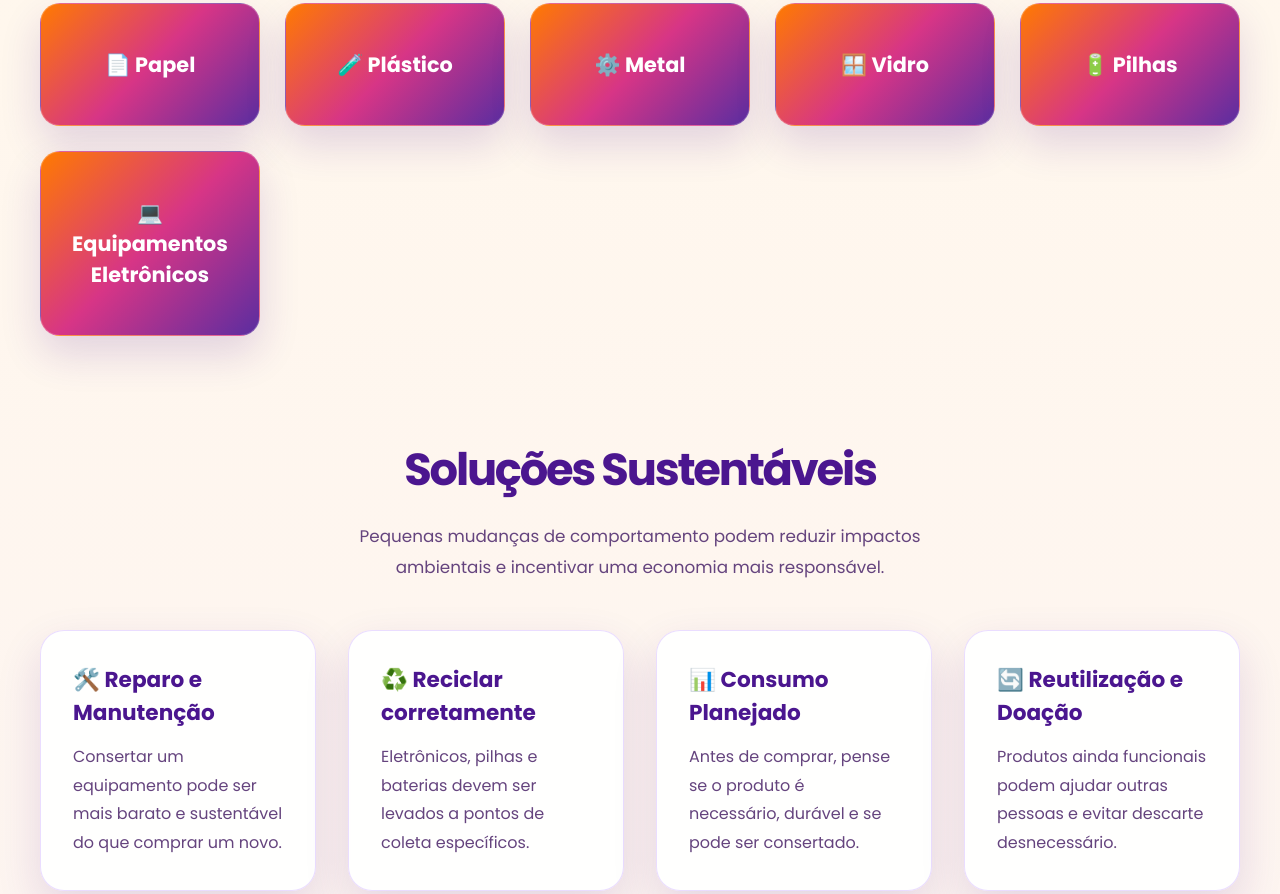
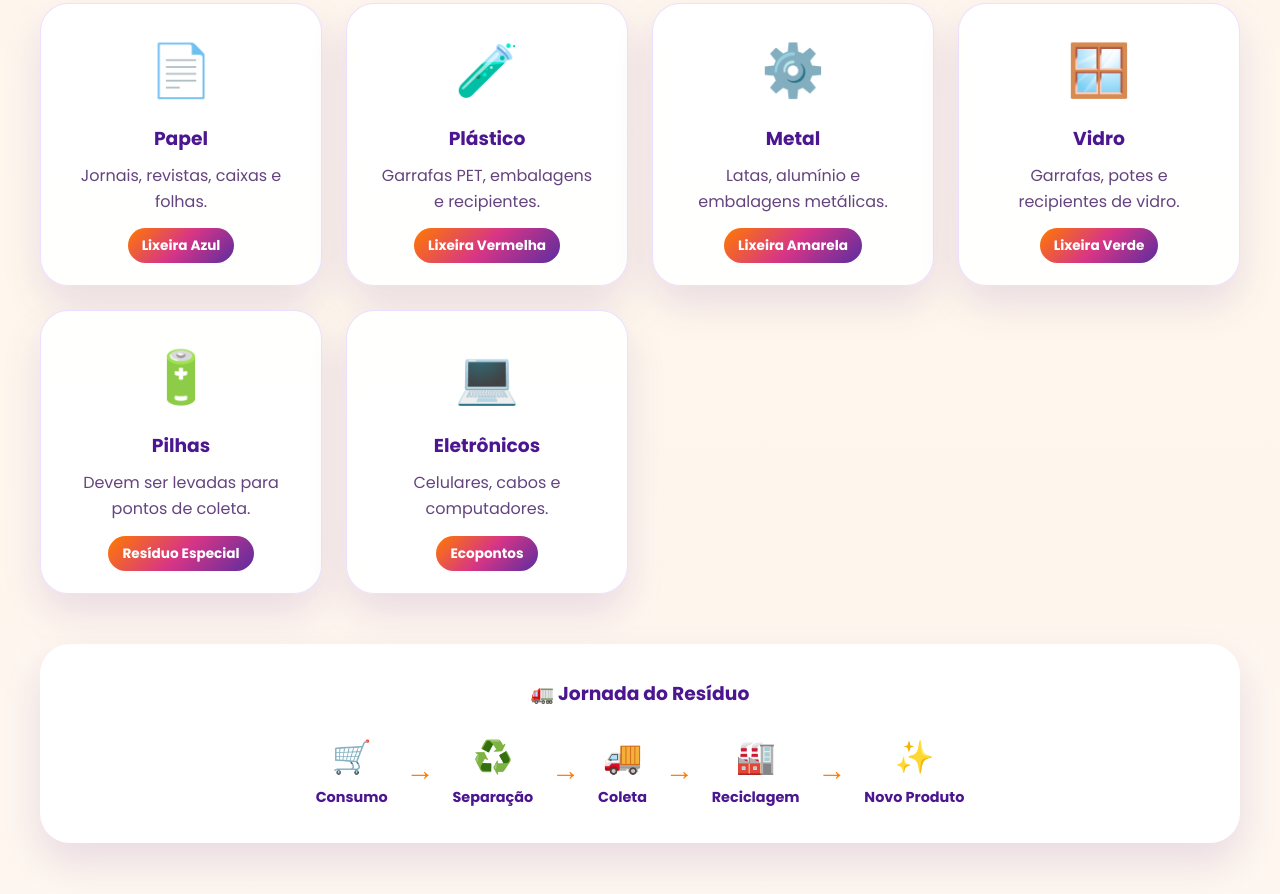
Before and after one commit to leticia-sanders/projeto_integrador, a plain HTML site: page index.html in a window 1280 px wide. Shown: the part 3609-4503 px from the top of the page. Drawn offline with Linux system fonts and the light colour scheme.

Commit message:
Add files via upload

```diff
--- a/index.html
+++ b/index.html
@@ -1244,6 +1244,21 @@
             }
         }
 
+
+.recycle-grid-modern{display:grid;grid-template-columns:repeat(auto-fit,minmax(240px,1fr));gap:24px;margin-top:40px}
+.recycle-card{background:rgba(255,255,255,.95);border-radius:28px;padding:28px;text-align:center;box-shadow:0 18px 40px rgba(75,22,143,.12);transition:.3s;border:1px solid rgba(234,220,255,.9)}
+.recycle-card:hover{transform:translateY(-8px)}
+.recycle-icon{font-size:3.2rem;margin-bottom:15px}
+.recycle-card h3{color:#4b168f;margin-bottom:10px}
+.recycle-card p{color:#65447e;margin-bottom:18px;line-height:1.6}
+.tag{padding:8px 14px;border-radius:999px;color:#fff;font-weight:700;font-size:.85rem}
+.timeline-box{margin-top:50px;background:white;border-radius:30px;padding:35px;box-shadow:0 18px 40px rgba(75,22,143,.12)}
+.timeline-box h3{text-align:center;color:#4b168f;margin-bottom:25px}
+.timeline{display:flex;justify-content:center;align-items:center;gap:18px;flex-wrap:wrap}
+.step{display:flex;flex-direction:column;align-items:center;font-size:2rem}
+.step span{font-size:.9rem;color:#4b168f;font-weight:700;margin-top:6px}
+.arrow{font-size:1.8rem;color:#ff7a00;font-weight:800}
+
 </style>
 </head>
 
@@ -1410,19 +1425,36 @@
             </div>
         </section>
 
+
 <section class="section">
     <h2 class="section-title">Descarte Correto</h2>
     <p class="section-subtitle">Separar corretamente os resíduos facilita a reciclagem e diminui o impacto ambiental.</p>
 
-            <div class="recycle-grid">
-                <div class="bin blue">📄 Papel</div>
-                <div class="bin red">🧪 Plástico</div>
-                <div class="bin yellow">⚙️ Metal</div>
-                <div class="bin green">🪟 Vidro</div>
-                <div class="bin orange">🔋 Pilhas</div>
-                <div class="bin purple">💻 Equipamentos Eletrônicos</div>
+    <div class="recycle-grid-modern">
+        <div class="recycle-card"><div class="recycle-icon">📄</div><h3>Papel</h3><p>Jornais, revistas, caixas e folhas.</p><span class="tag blue">Lixeira Azul</span></div>
+        <div class="recycle-card"><div class="recycle-icon">🧪</div><h3>Plástico</h3><p>Garrafas PET, embalagens e recipientes.</p><span class="tag red">Lixeira Vermelha</span></div>
+        <div class="recycle-card"><div class="recycle-icon">⚙️</div><h3>Metal</h3><p>Latas, alumínio e embalagens metálicas.</p><span class="tag yellow">Lixeira Amarela</span></div>
+        <div class="recycle-card"><div class="recycle-icon">🪟</div><h3>Vidro</h3><p>Garrafas, potes e recipientes de vidro.</p><span class="tag green">Lixeira Verde</span></div>
+        <div class="recycle-card"><div class="recycle-icon">🔋</div><h3>Pilhas</h3><p>Devem ser levadas para pontos de coleta.</p><span class="tag orange">Resíduo Especial</span></div>
+        <div class="recycle-card"><div class="recycle-icon">💻</div><h3>Eletrônicos</h3><p>Celulares, cabos e computadores.</p><span class="tag purple">Ecopontos</span></div>
+    </div>
+
+    <div class="timeline-box">
+        <h3>🚛 Jornada do Resíduo</h3>
+        <div class="timeline">
+            <div class="step">🛒<span>Consumo</span></div>
+            <div class="arrow">→</div>
+            <div class="step">♻️<span>Separação</span></div>
+            <div class="arrow">→</div>
+            <div class="step">🚚<span>Coleta</span></div>
+            <div class="arrow">→</div>
+            <div class="step">🏭<span>Reciclagem</span></div>
+            <div class="arrow">→</div>
+            <div class="step">✨<span>Novo Produto</span></div>
+        </div>
     </div>
 </section>
+
 
         <section class="section">
             <h2 class="section-title">Soluções Sustentáveis</h2>
```
Lines whose indentation alone changed are shown as unchanged.
